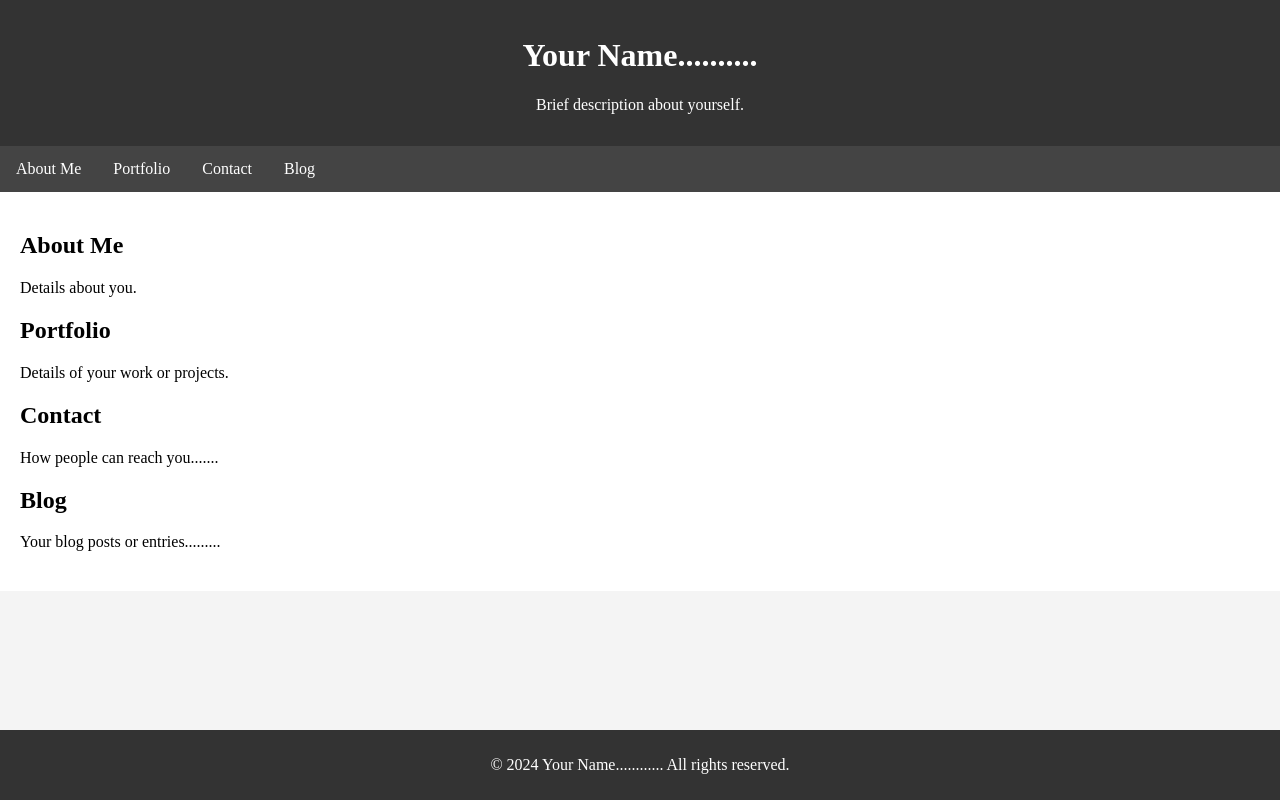
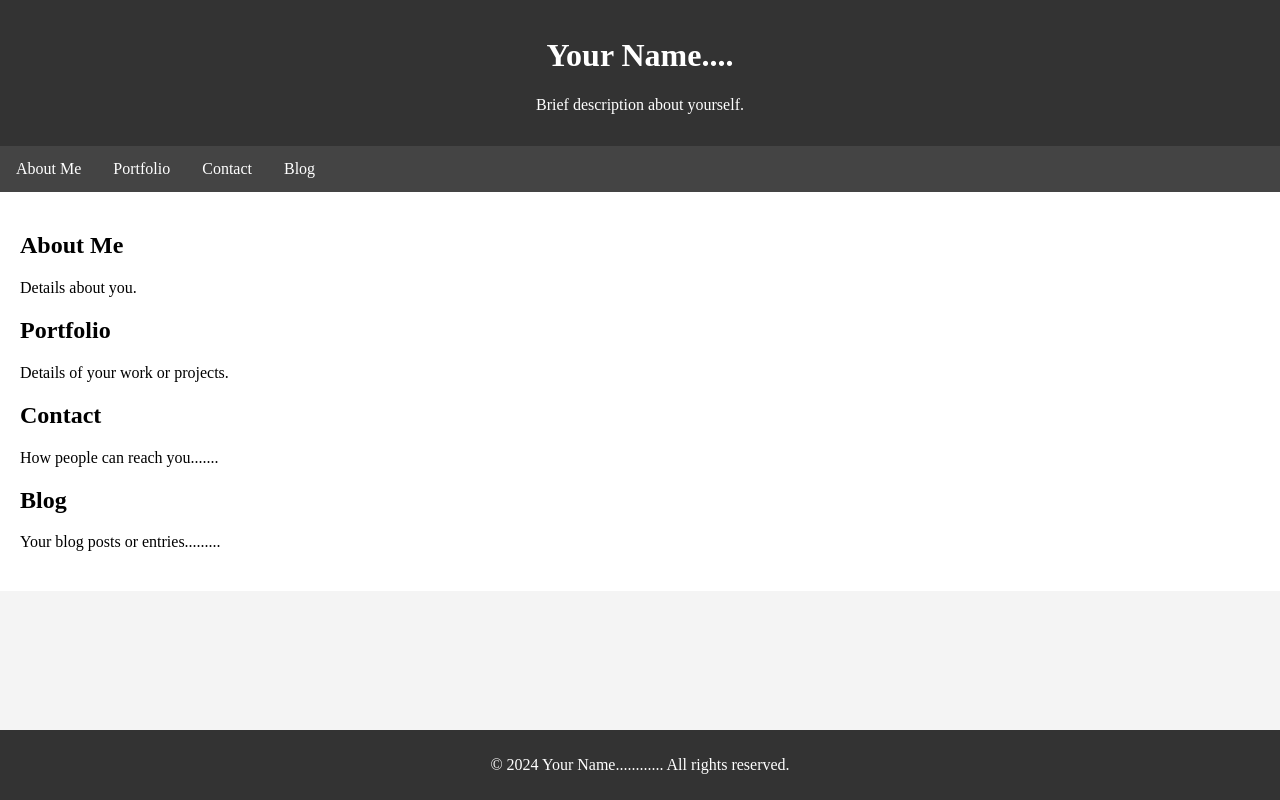
Before and after one commit to ShreehariBandrawad/DevOps_Data, a plain HTML site: page index.html in a window 1280 px wide. Drawn offline with Linux system fonts and the light colour scheme.

Commit message:
updated by Sakshi

```diff
--- a/index.html
+++ b/index.html
@@ -3,7 +3,7 @@
 <head>
     <meta charset="UTF-8">
     <meta name="viewport" content="width=device-width, initial-scale=1.0">
-    <title>Personal-Webpage</title>
+    <title>Personal-Webpage.......</title>
     <style>
         body {
             font-family: ............Arial, sans-serif;
@@ -68,7 +68,7 @@
 </head>
 <body>
     <header>
-        <h1>Your Name..........</h1>
+        <h1>Your Name....</h1>
         <p>Brief description about yourself.</p>
     </header>
     <nav>
```
